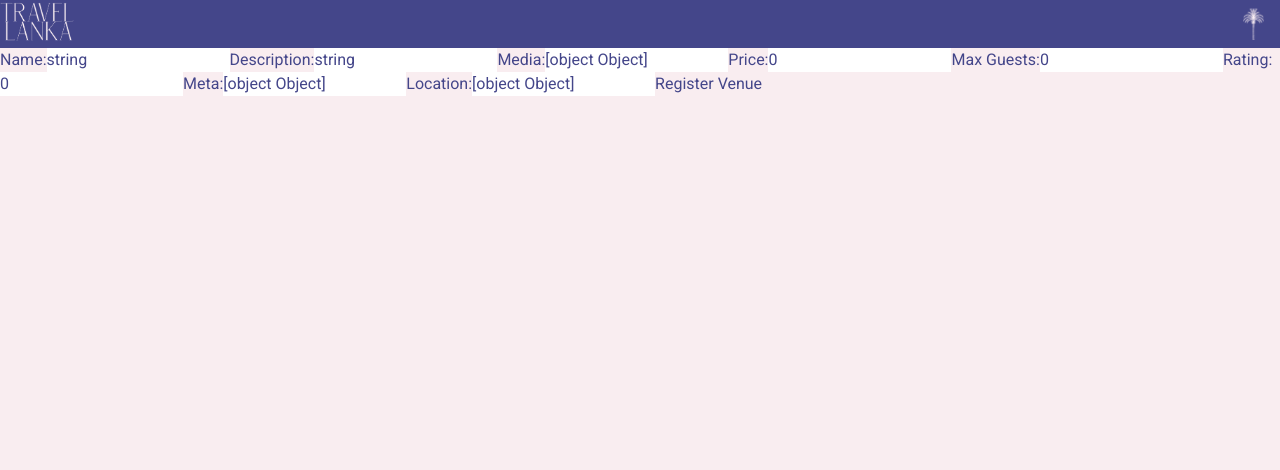
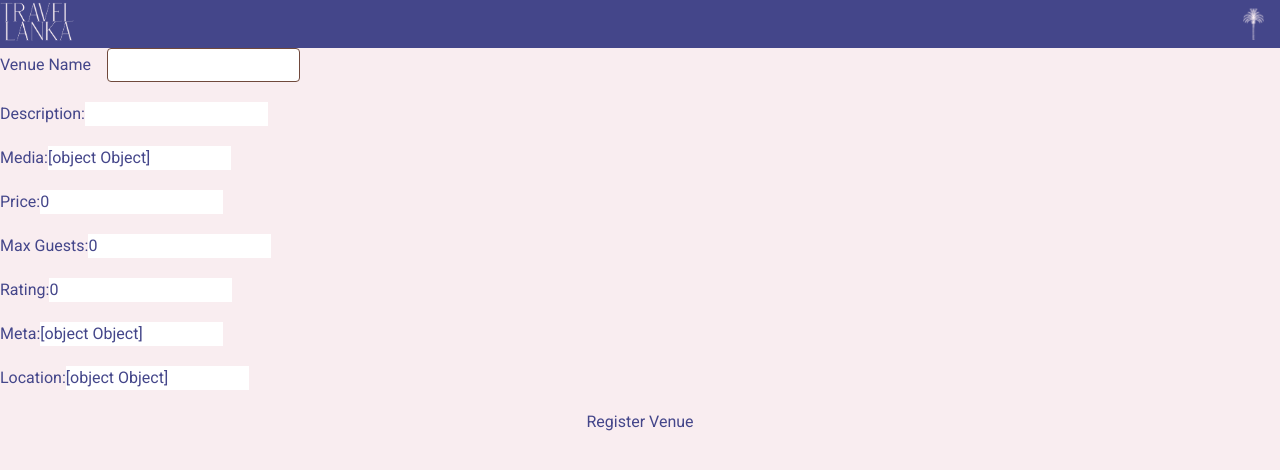
Before and after one commit to OlgaGoryszewska/project-exam-2--, a React (Vite) app: page /addVenue in a window 1280 px wide. Shown: the top 470 px of the page. Built offline with nearby package versions, Linux system fonts and the light colour scheme.

Commit message:
changing form

```diff
--- a/src/components/RegisterVenueForm.jsx
+++ b/src/components/RegisterVenueForm.jsx
@@ -1,37 +1,34 @@
-import { useState } from "react";
-import { registerVenue } from "../services/registerVenue";
+import { useState } from 'react'
+import { registerVenue } from '../services/registerVenue'
 
 const RegistrationVenueForm = () => {
-    console.log('RegistrationVenueForm')
-    const
-    [formVenueData, setFormVenueData] = useState({
-        name: "string", // Required
-        description: "string", // Required
+    const [formVenueData, setFormVenueData] = useState({
+        name: '',
+        description: '',
         media: [
             {
-            url: "https://url.com/image.jpg",
-            alt: "string"
-          }
+                url: 'https://url.com/image.jpg',
+                alt: '',
+            },
         ],
-        price: 0, // Required
-        maxGuests: 0, // Required
+        price: 0,
+        maxGuests: 0,
         rating: 0,
         meta: {
             wifi: true,
             parking: true,
             breakfast: true,
-          pets: true
+            pets: true,
         },
         location: {
-          address: "string",
-          city: "string",
-          zip: "string",
-          country: "string",
-          continent: "string",
+            address: '',
+            city: '',
+            zip: '',
+            country: '',
+            continent: '',
             lat: 0,
-          lng: 0
-        }
-
+            lng: 0,
+        },
     })
     const [error, setError] = useState('')
 
@@ -56,7 +53,7 @@ const handleSubmit = async (event) => {
                 maxGuests: formVenueData.maxGuests,
                 rating: formVenueData.rating,
                 meta: formVenueData.meta,
-            location: formVenueData.location
+                location: formVenueData.location,
             }
             await registerVenue(newVenue)
             alert('Venue registered successfully')
@@ -66,10 +63,11 @@ const handleSubmit = async (event) => {
     }
 
     return (
-    <form onSubmit={handleSubmit}>
+        <form className="flex flex-col space-y-5" onSubmit={handleSubmit}>
             <label>
-            Name:
+                Venue Name
                 <input
+                    className="border border-dark-coconut rounded p-1 max-w-full mx-4"
                     type="text"
                     name="name"
                     value={formVenueData.name}
@@ -144,4 +142,4 @@ return (
         </form>
     )
 }
-export default RegistrationVenueForm;
+export default RegistrationVenueForm
```
Lines whose indentation alone changed are shown as unchanged.
